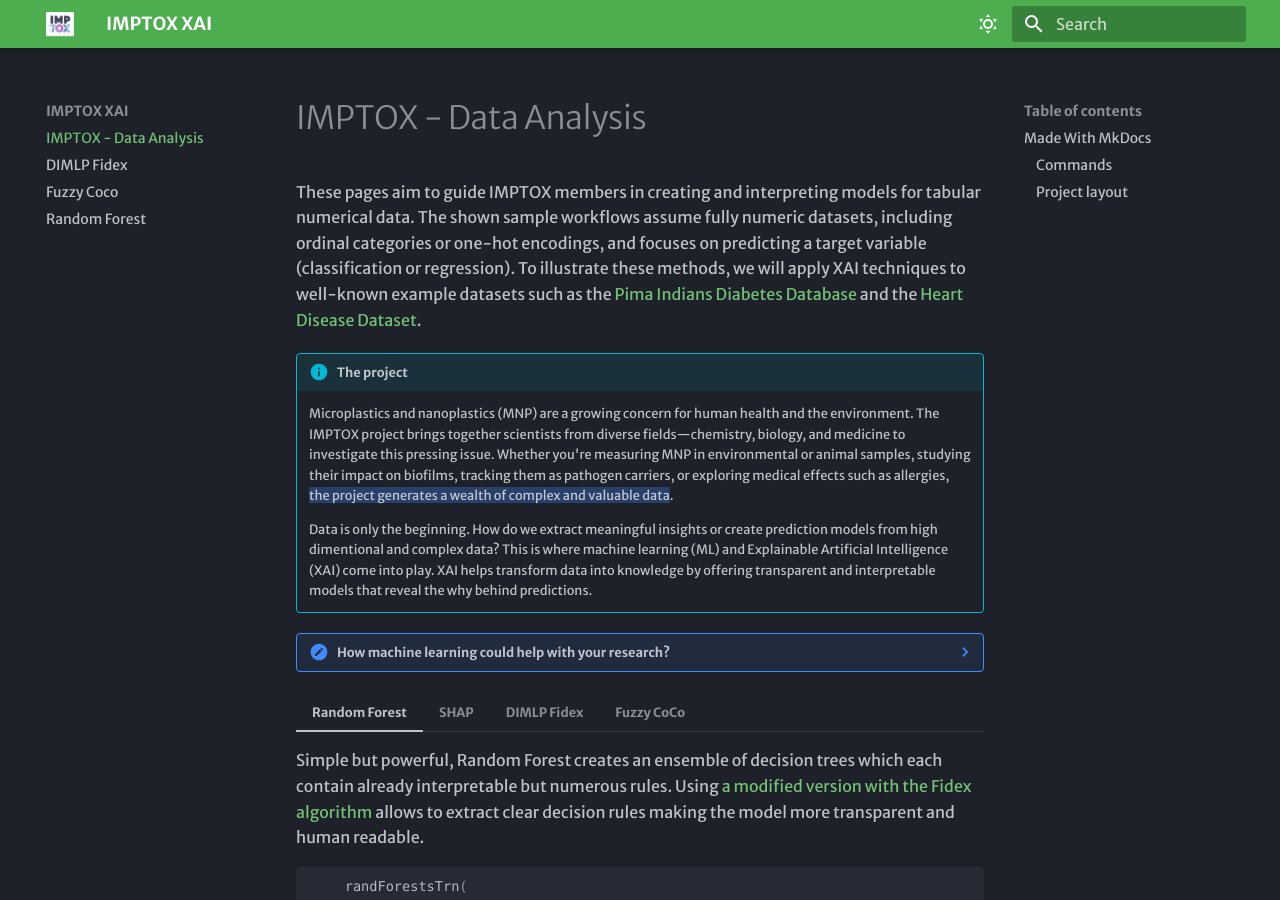
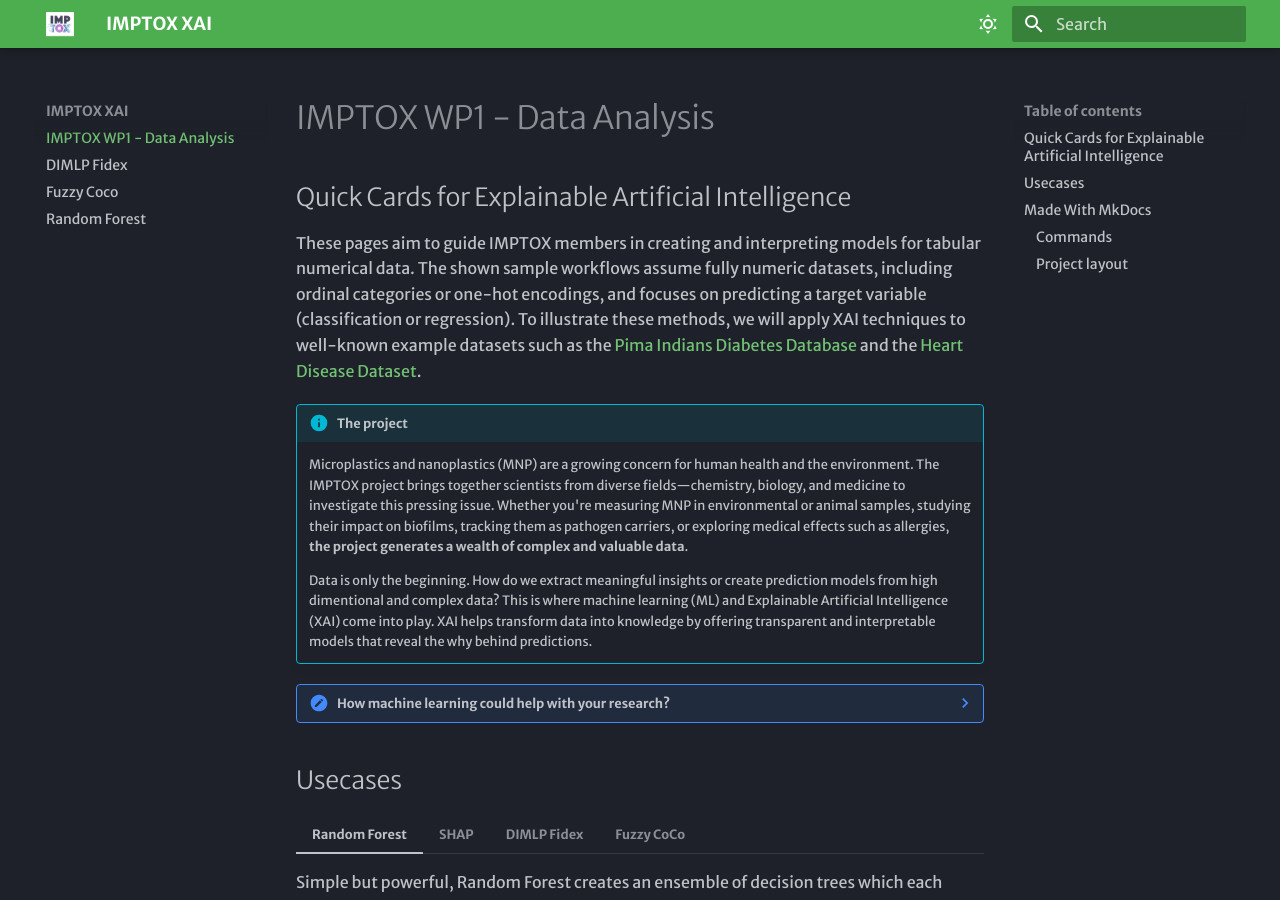
Before and after one commit to ThibaultSchowing/IMPTOX_XAI, an MkDocs documentation site: the page built from docs/index.md, in a window 1280 px wide and 900 px high. Built offline with MkDocs 1.6.1 and Material for MkDocs 9.7.7, drawn with Linux system fonts in a browser that asks for light colours; some web fonts are replaced.

```diff
--- a/docs/index.md
+++ b/docs/index.md
@@ -1,10 +1,12 @@
-# IMPTOX - Data Analysis
+# IMPTOX WP1 - Data Analysis
+
+## Quick Cards for Explainable Artificial Intelligence
 
 These pages aim to guide IMPTOX members in creating and interpreting models for tabular numerical data. The shown sample workflows assume fully numeric datasets, including ordinal categories or one-hot encodings, and focuses on predicting a target variable (classification or regression). To illustrate these methods, we will apply XAI techniques to well-known example datasets such as the [Pima Indians Diabetes Database](https://www.kaggle.com/datasets/uciml/pima-indians-diabetes-database) and the [Heart Disease Dataset](https://www.kaggle.com/datasets/johnsmith88/heart-disease-dataset).
 
 !!! info "The project"
 
-    Microplastics and nanoplastics (MNP) are a growing concern for human health and the environment. The IMPTOX project brings together scientists from diverse fields—chemistry, biology, and medicine to investigate this pressing issue. Whether you're measuring MNP in environmental or animal samples, studying their impact on biofilms, tracking them as pathogen carriers, or exploring medical effects such as allergies, ==the project generates a wealth of complex and valuable data==.
+    Microplastics and nanoplastics (MNP) are a growing concern for human health and the environment. The IMPTOX project brings together scientists from diverse fields—chemistry, biology, and medicine to investigate this pressing issue. Whether you're measuring MNP in environmental or animal samples, studying their impact on biofilms, tracking them as pathogen carriers, or exploring medical effects such as allergies, **the project generates a wealth of complex and valuable data**.
 
     Data is only the beginning. How do we extract meaningful insights or create prediction models from high dimentional and complex data? This is where machine learning (ML) and Explainable Artificial Intelligence (XAI) come into play. XAI helps transform data into knowledge by offering transparent and interpretable models that reveal the why behind predictions.
 
@@ -20,8 +22,7 @@ These pages aim to guide IMPTOX members in creating and interpreting models for
 
 
 
-
-
+## Usecases
 
 === "Random Forest"
 
@@ -38,11 +39,16 @@ These pages aim to guide IMPTOX members in creating and interpreting models for
 
 === "SHAP"
 
-    By slightly modifying a model imputs many times and studying the outcome of the model, SHAP is a post-hoc method capable to explain how each variable influences the results for each observation data.
+    SHAP illustrates how each feature contributes to the prediction by indicating whether it pushes the outcome higher or lower compared to the baseline. Positive SHAP values suggest an upward influence on the prediction, while negative values indicate a downward influence, providing a clear understanding of each feature's impact direction.
 
-    Include figures ?
+    Here we show the global impact of each feature averaged over all test samples:
 
-    ![Average influence of variables](./assets/img//GSHAP_MLP.png)
+    ![Average influence of variables](./assets/img/GSHAP_MLP.png)
+
+    It is possible to analyse the variable for each test sample or group of samples, for instance all false negatives, to analyze which feature might influence the results:
+
+    ![Average influence of variables for False Negatives](./assets/img/GSHAP_MLP_FN.png)
+
 
 === "DIMLP Fidex"
 
```
Also changed, not shown: docs/Random-Forest.md (+2 -0 lines), 7 other files.
